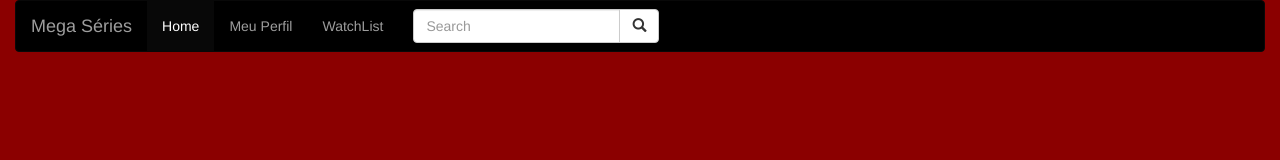
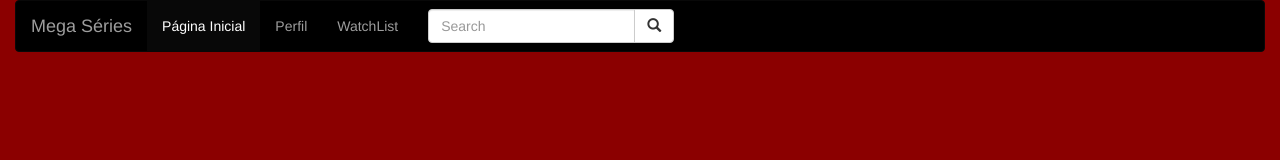
Before and after one commit to thalysmg/si1-lab02, a plain HTML site: page index.html in a window 1280 px wide. Drawn offline with nearby package versions, Linux system fonts and the light colour scheme.

Commit message:
Bugs and more bugs

```diff
--- a/index.html
+++ b/index.html
@@ -21,8 +21,8 @@
                     <a class="navbar-brand">Mega Séries</a>
                 </div>
                 <ul class="nav navbar-nav">
-                    <li class="active"><a href="#home">Home</a></li>
-                    <li><a href="#profile">Meu Perfil</a></li>
+                    <li class="active"><a href="#home">Página Inicial</a></li>
+                    <li><a href="#profile">Perfil</a></li>
                     <li><a href="#watchList">WatchList</a></li>
                 </ul>
                 <form class="navbar-form navbar-left">
@@ -41,7 +41,7 @@
 
         <div class="tab-content">
             <!--searched-->
-            <div id="home" class="searched">
+            <div id="search" class="searched">
                 <div class="display" ng-repeat="serie in series">
                     <img class="posters" ng-src="{{serie.Poster !== 'N/A' ? serie.Poster: 'http://static.wixstatic.com/media/a12bdd_3ada577816f54eadac4daae575e55de6~mv2.gif_256'}}"/>
                     <p class="title">{{serie.Title}}</p>
@@ -55,7 +55,7 @@
             <div id="profile" class="tab-pane in active">
                 <div id="infoicon"> </div>
 
-                <md-list-item ng-repeat= "serie in profileSeries" class="display">
+                <md-list-item class="display" ng-repeat= "serie in profileSeries">
                     <div class="col-lg-3">
                         <div class="hoverzoom">
                             <div id="thumbsize" class="thumbnail grow">
@@ -74,7 +74,7 @@
             <!-- Watchlist -->
             <div id="watchList" class="tab-pane in active">
                 <div id="infoicon"></div>
-                <md-list-item ng-repeat= "serie in watchList" >
+                <md-list-item ng-repeat= "serie in watchList" class="display">
                     <div class="col-lg-3">
                         <div class="hoverzoom">
                             <div id="thumbsize" class="thumbnail grow">
```
Also changed, not shown: home/controller/megaSeriesController.js (line endings or trailing spaces).
